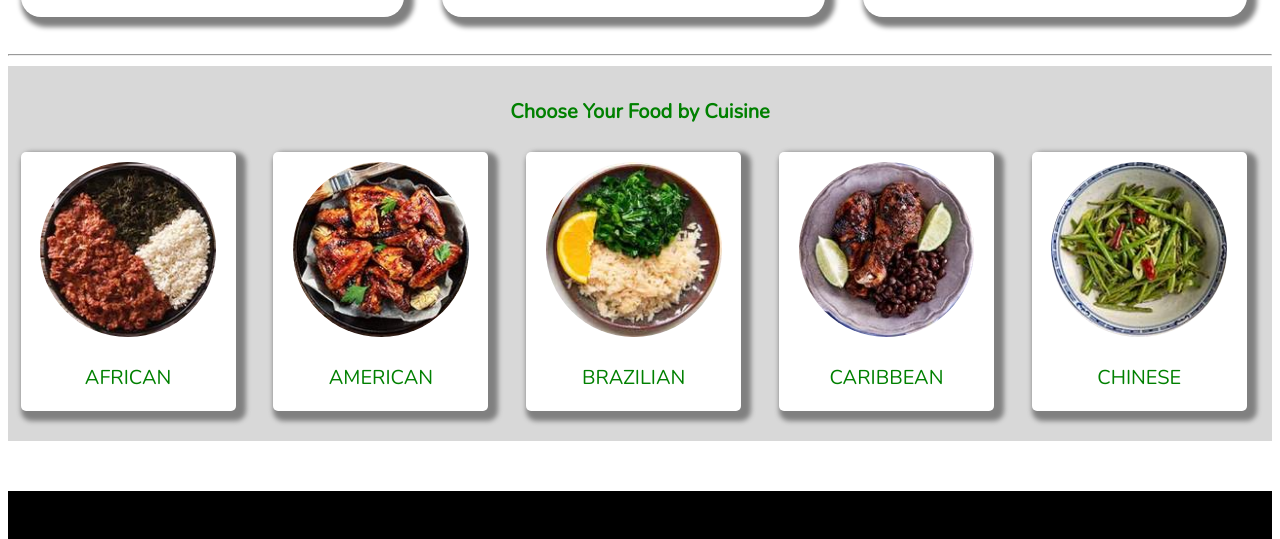
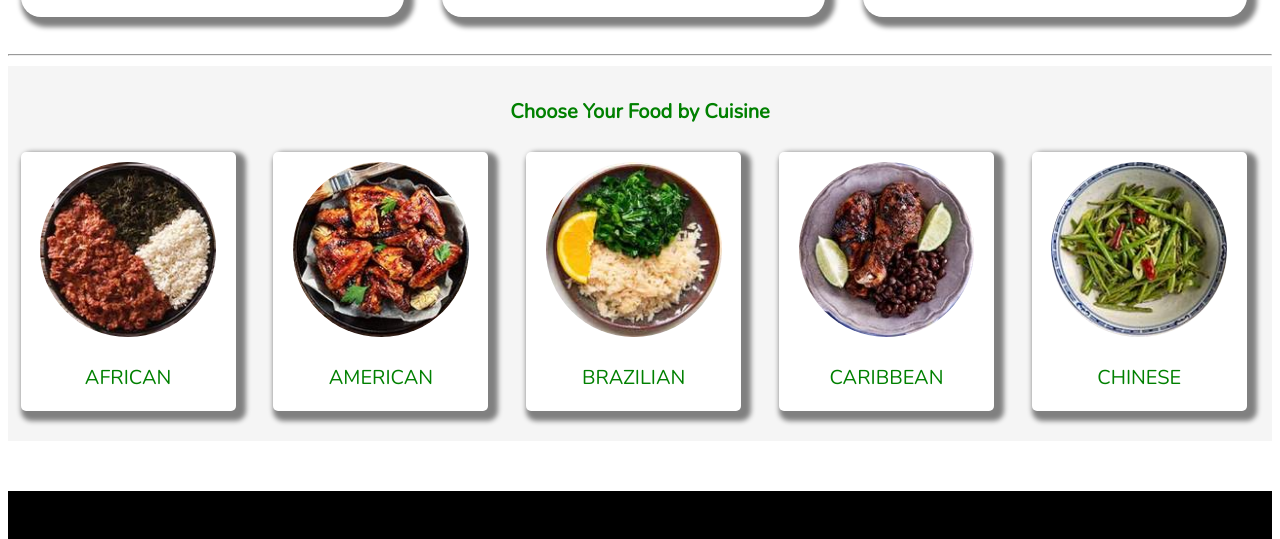
Before and after one commit to nazfiroz/food-network, a plain HTML site: page index.html in a window 1280 px wide. Shown: the part 2303-2842 px from the top of the page. Drawn offline with nearby package versions, Linux system fonts and the light colour scheme.

Commit message:
optional-1

```diff
--- a/style.css
+++ b/style.css
@@ -83,7 +83,7 @@ small {
 #cuisine {
   text-align: center;
   color: green;
-  background-color: rgb(216, 216, 216);
+  background-color: rgba(151, 150, 150, 0.096);
   padding-top: 5px;
   padding-bottom: 30px;
 }
```
